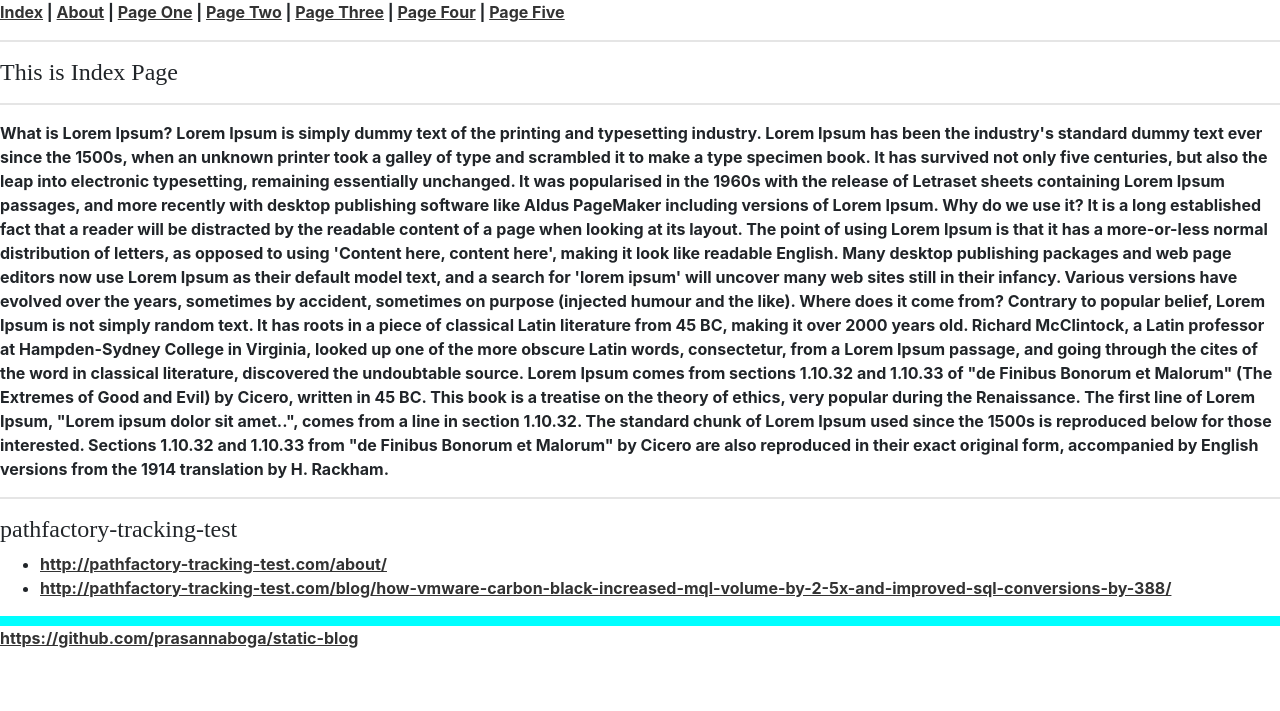
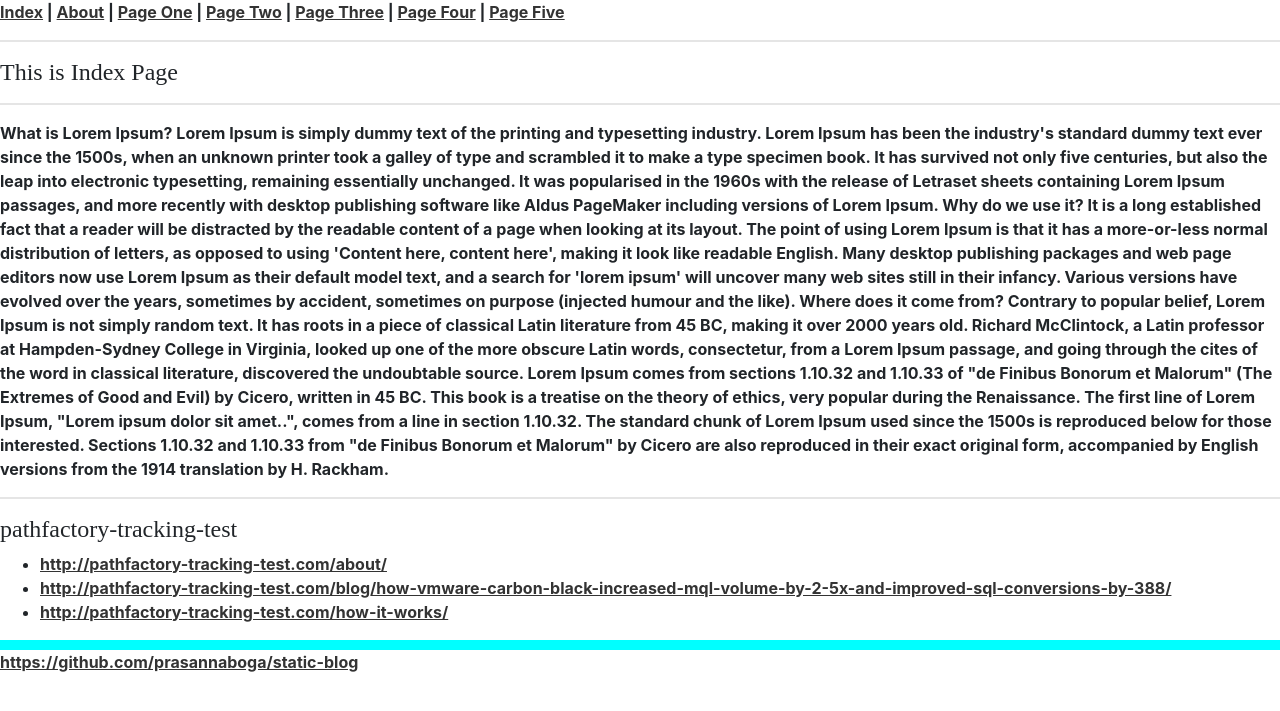
Before and after one commit to prasannaboga/static-blog, a Jekyll site: the page built from index.html, in a window 1280 px wide. Shown: the top 711 px of the page. Built offline with Jekyll 4.4.1, drawn with Linux system fonts in a browser that asks for light colours; some web fonts are replaced.

Commit message:
added how it works

```diff
--- a/index.html
+++ b/index.html
@@ -27,4 +27,7 @@ Sections 1.10.32 and 1.10.33 from "de Finibus Bonorum et Malorum" by Cicero are
     <li>
         <a href="http://pathfactory-tracking-test.com/blog/how-vmware-carbon-black-increased-mql-volume-by-2-5x-and-improved-sql-conversions-by-388/">http://pathfactory-tracking-test.com/blog/how-vmware-carbon-black-increased-mql-volume-by-2-5x-and-improved-sql-conversions-by-388/</a>
     </li>
+    <li>
+        <a href="http://pathfactory-tracking-test.com/how-it-works/">http://pathfactory-tracking-test.com/how-it-works/</a>
+    </li>
 </ul>
```
